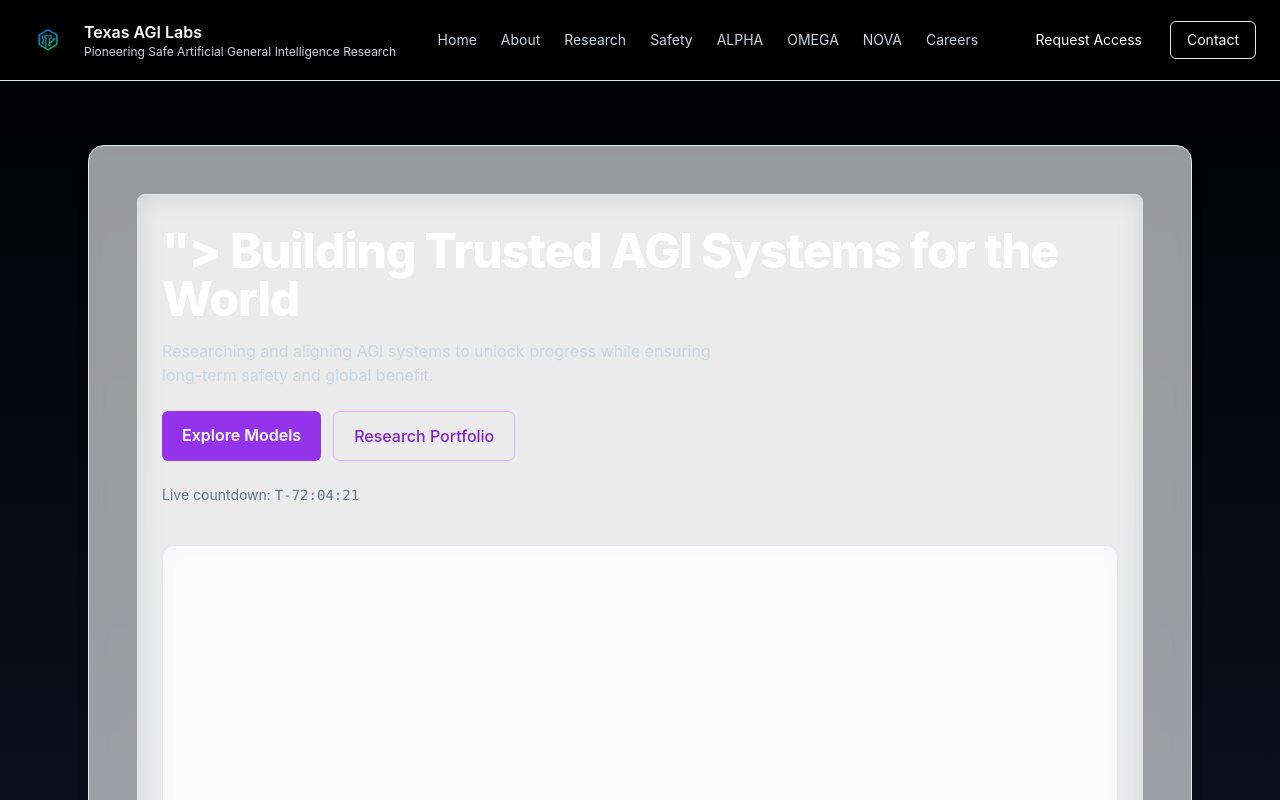
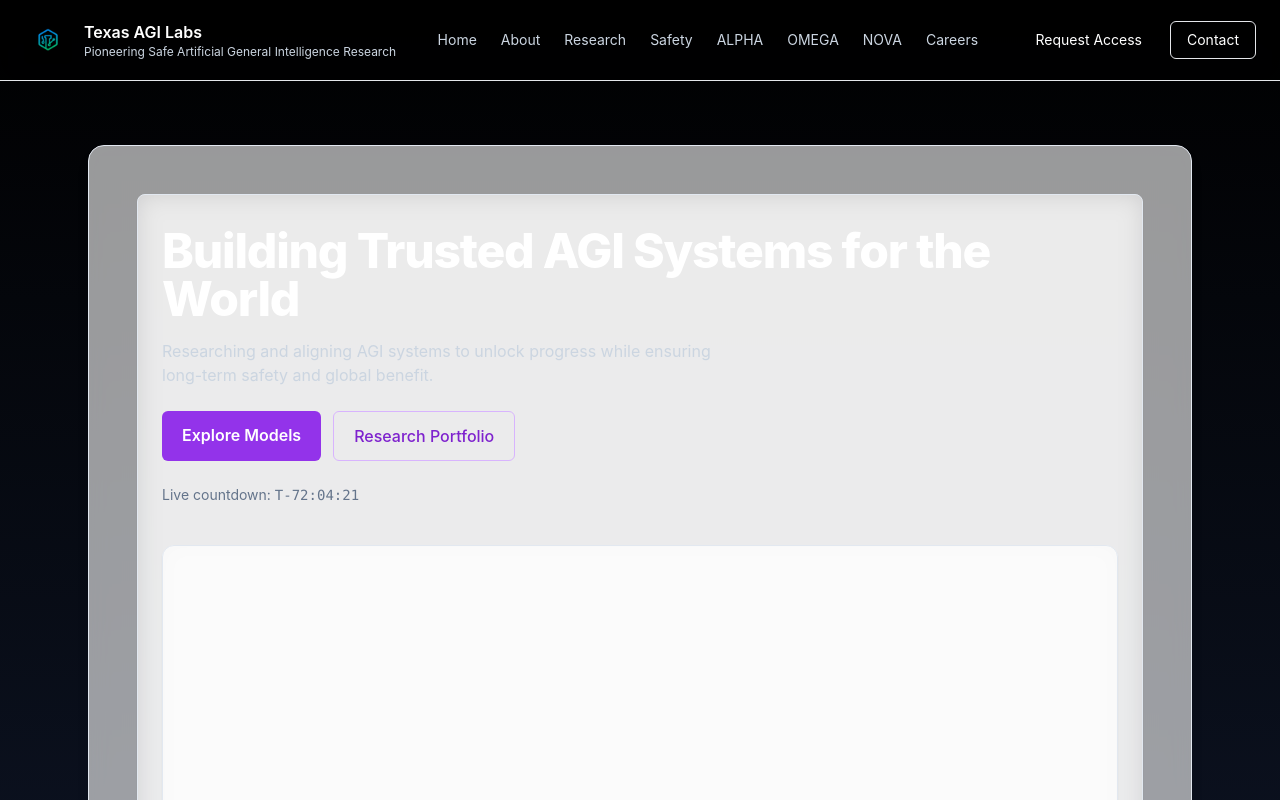
Before and after one commit to saravanan08071979/texasagilabs-site, a Next.js app: page / in a window 1280 px wide. Shown: the top 800 px of the page. Built offline with nearby package versions, Linux system fonts and the light colour scheme.

Commit message:
Enhance Home gradient visibility

```diff
--- a/pages/index.jsx
+++ b/pages/index.jsx
@@ -10,7 +10,7 @@ export default function Home() {
        <section className="relative rounded-2xl overflow-hidden bg-white/60 border border-slate-200 p-8 lg:p-12 shadow-lg backdrop-blur-md">
           <div className="bg-white/50 border border-slate-200 rounded-lg p-6 shadow-sm backdrop-blur-md">
             <div>
-              <h1 className="mt-2 text-4xl md:text-5xl font-extrabold tracking-tight">">
+              <h1 className="mt-2 text-4xl md:text-5xl font-extrabold tracking-tight">
                 Building Trusted AGI Systems for the World
               </h1>
               <p className="mt-4 text-slate-300 max-w-xl">
```
